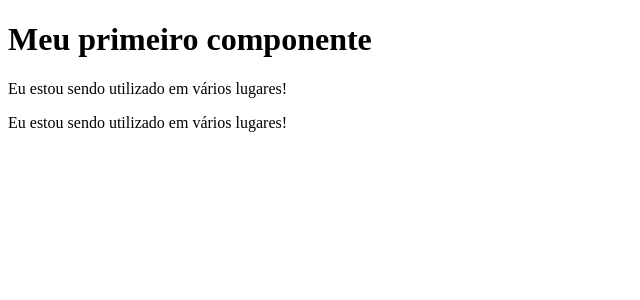
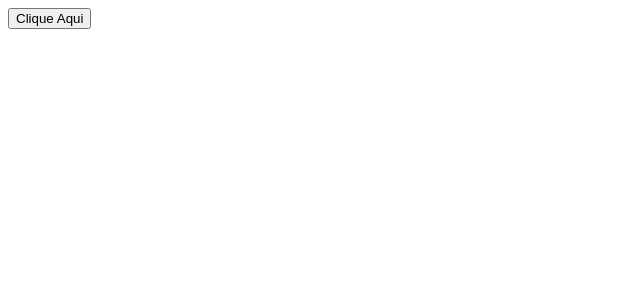
Before and after one commit to zagvii/React-Curso, a React (Vite) app in the folder hello-world/: page / in a window 1280 px wide. Shown: the top 300 px of the page, without its empty margins (0-640 px from the left). Built offline with nearby package versions, Linux system fonts and the light colour scheme.

Commit message:
onClickEvent-Button

```diff
--- a/hello-world/src/App.jsx
+++ b/hello-world/src/App.jsx
@@ -1,19 +1,21 @@
-// components
-import FirstComponent from './components/FirstComponent'
-//import TemplateExpression from './components/TemplateExpression'
-import MyComponent from './components/MyComponent'
-
 // CSS
 import './App.css'
+
+// components
+//import FirstComponent from './components/FirstComponent'
+//import TemplateExpression from './components/TemplateExpression'
+//import MyComponent from './components/MyComponent'
+import Events from './components/Events'
 
 function App() {
   return (
     <>
       {/*<h1>Hello World</h1>
-      <h2>Atividade da Aula</h2>*/}
+      <h2>Atividade da Aula</h2>
       <FirstComponent />
-      {/*<TemplateExpression />*/}
-      <MyComponent />
+      {/*<TemplateExpression />
+      <MyComponent />*/}
+      <Events />
     </>
   )
 }
--- /dev/null
+++ b/hello-world/src/components/Events.jsx
@@ -0,0 +1,17 @@
+const Events = () => {
+
+    const handleMyEvent = (e) => {
+        console.log(e) // Informações do Evento
+        console.log('Ativou o evento')
+    }
+
+    return (
+        <div>
+            <div>
+                <button onClick={handleMyEvent}>Clique Aqui</button>
+            </div>
+        </div>
+    )
+}
+
+export default Events
```
